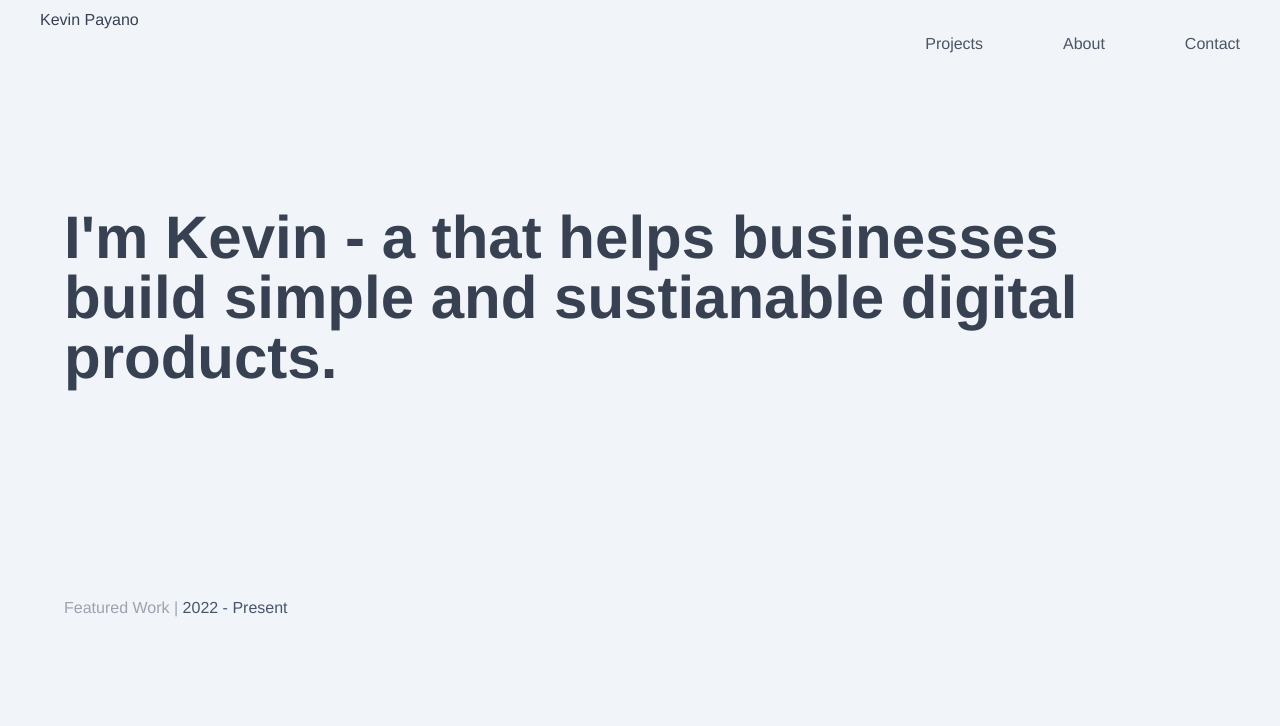
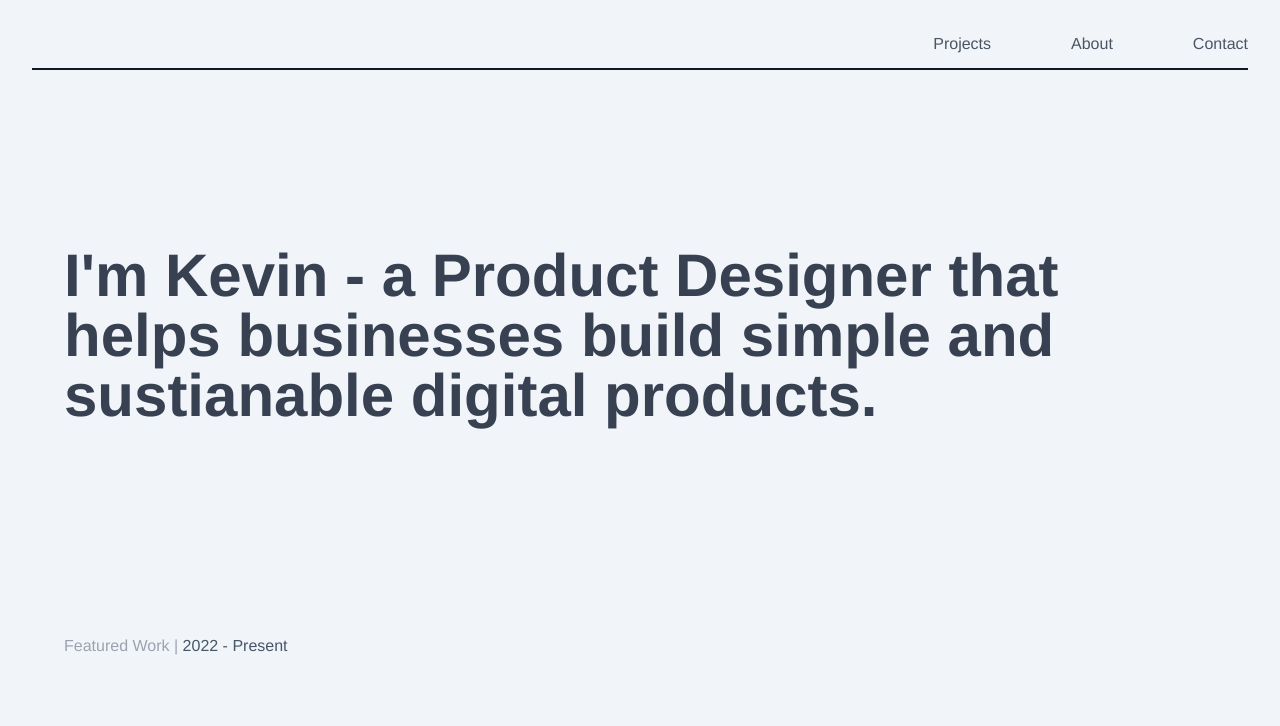
Before and after one commit to KevinPayano/MyPortfolio, a website: page public/index.html in a window 1280 px wide. Shown: the top 726 px of the page. Drawn offline with Linux system fonts and the light colour scheme.

Commit message:
nav changes

```diff
--- a/public/index.html
+++ b/public/index.html
@@ -8,31 +8,31 @@
     <title>Kevin Payano's Portfolio | Home</title>
 </head>
 <body class="bg-slate-100">
-    <div class="p-2"> <!--Content Wrapper-->
-        <nav class="px-8"> <!--Navigation Start-->
-            <div class="flex justify-start">
+    <div class=""> <!--Content Wrapper-->
+        <nav class="p-8"> <!--Navigation Start-->
+            <!--div class="flex justify-start">
                 <h1 class="text-gray-700">
                     <a href="#">Kevin Payano</a>
                 </h1>
-            </div>
-            <ul class="flex justify-end space-x-20">
+            </div-->
+            <ul class="pb-1 flex justify-end space-x-20 border-gray-900 border-b-2">
                 <a href="#">
-                    <li class="">
+                    <li class="pb-2">
                         <span class="font-normal text-gray-600">Projects</span>
                     </li>
                 </a>
                 <a href="#">
-                    <li class="">
+                    <li class="pb-2">
                         <span class="font-normal text-gray-600">About</span>
                     </li>
                 </a>
                 <a href="#">
-                    <li class="">
+                    <li class="pb-2">
                         <span class="font-normal text-gray-600">Contact</span>
                     </li>
                 </a>
             </ul>
-        </nav> <!--Navigation End-->
+        </nav> <!--Navigation-->
     </div> <!--End Of Wrapper-->
 
     <section> <!--Start Of Title-->
@@ -40,7 +40,7 @@
             <div class="my-20 p-16">
                 <div class="flex justify-center">
                     <h1 class="text-6xl font-bold text-gray-700">
-                        I'm Kevin - a <span id="positionsText"></span> that helps businesses build simple and sustianable digital products.
+                        I'm Kevin - a <span id="positionsText">Product Designer</span> that helps businesses build simple and sustianable digital products.
                     </h1>
                 </div>
             </div>
```
Also changed, not shown: public/styles.css.
